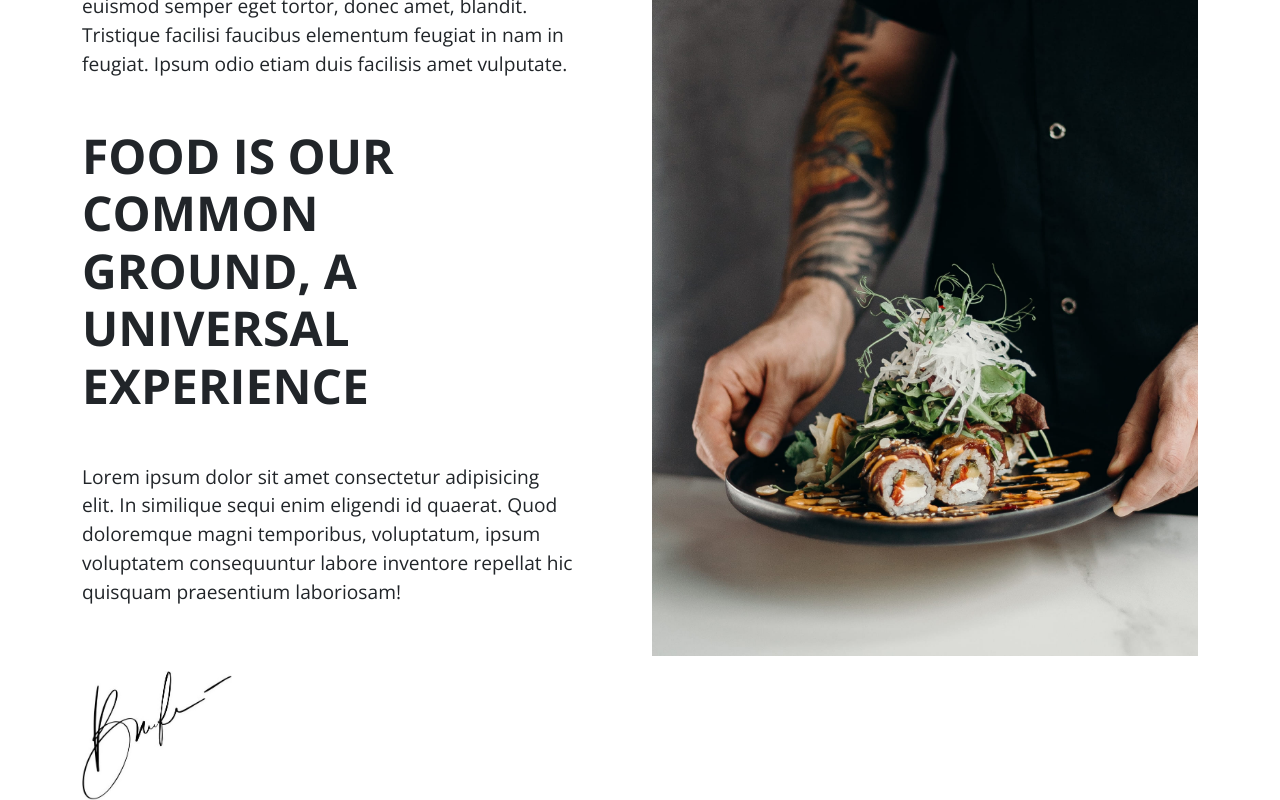
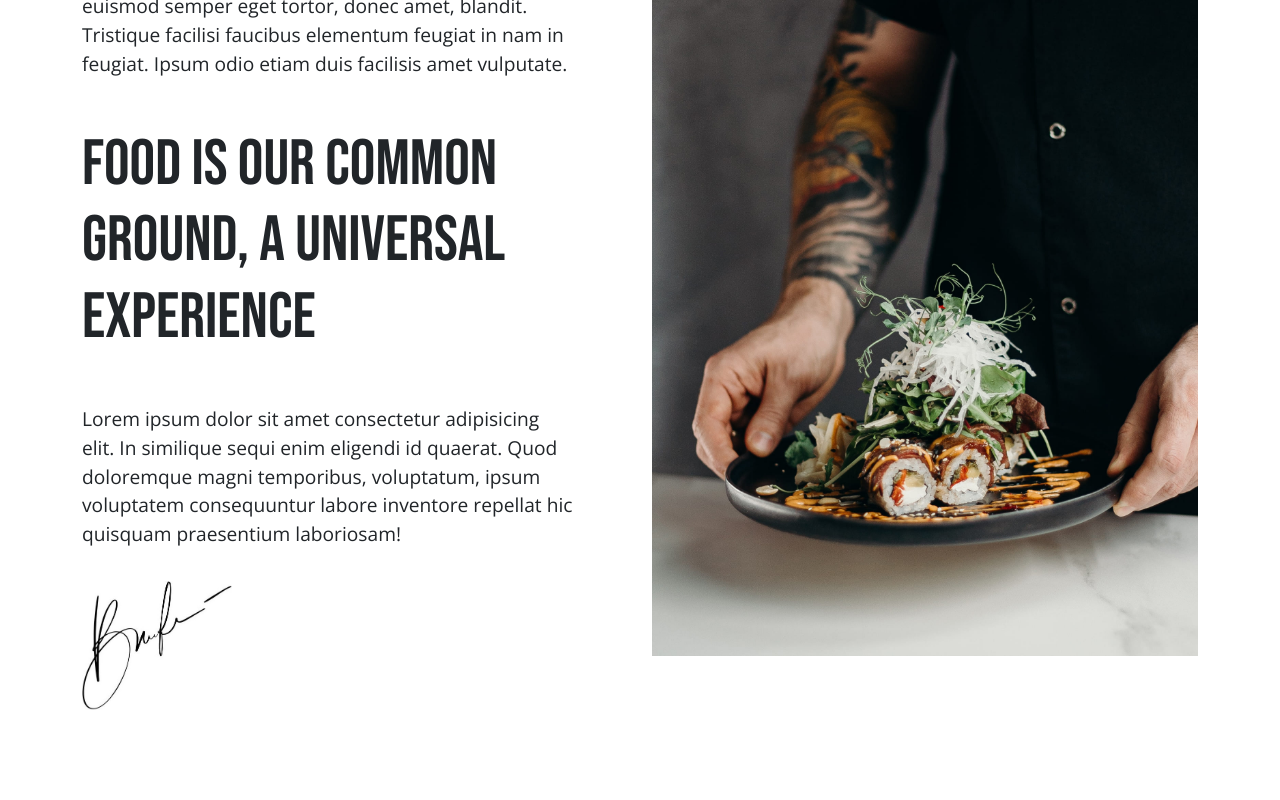
Before and after one commit to stecala/proj-html-vuejs, a Vue app: page / in a window 1280 px wide. Shown: the part 1239-2039 px from the top of the page. After the commit the page ends 1949 px from the top, so only its background shows below. Built offline with nearby package versions, Linux system fonts and the light colour scheme; a web font is replaced by a local one.

Commit message:
Style 🦜 Some adjustment for style  of PromoComponent

```diff
--- a/src/components/Main_Components/PromoComponent.vue
+++ b/src/components/Main_Components/PromoComponent.vue
@@ -14,7 +14,7 @@
                     voluptatum, ipsum voluptatem consequuntur labore inventore repellat
                     hic quisquam praesentium laboriosam!
                 </p>
-                <img src="../../../public/img/signature.jpg" alt="signature" class="mt-5"/>
+                <img src="../../../public/img/signature.jpg" alt="signature" class="mt-3"/>
             </div>
 
             </div>
@@ -43,8 +43,8 @@ export default {
         font-size: 1.2rem;
     }
     h2 {
-        font-size: 3rem;
-        font-weight: bolder;
+        font-size: 4rem;
+        font-family: 'Bebas Neue', cursive;
     }
     img {
         margin-top: 25px;
```
